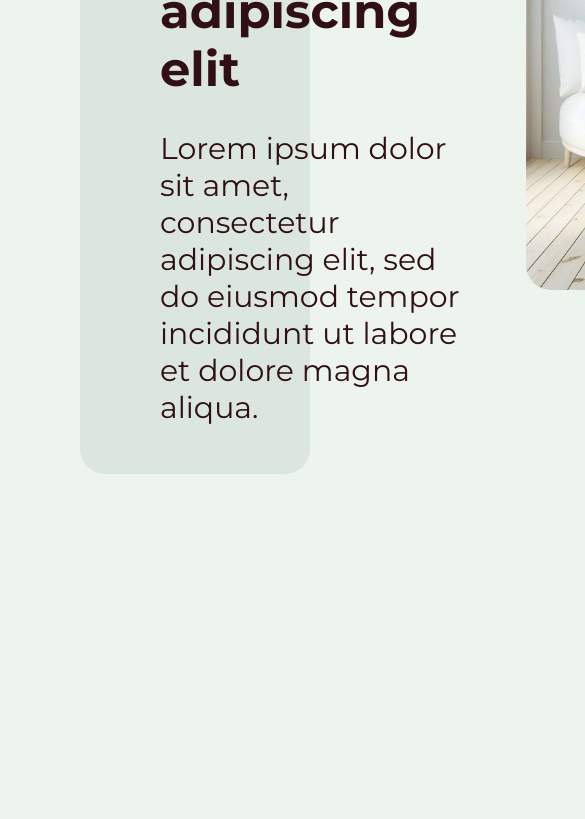
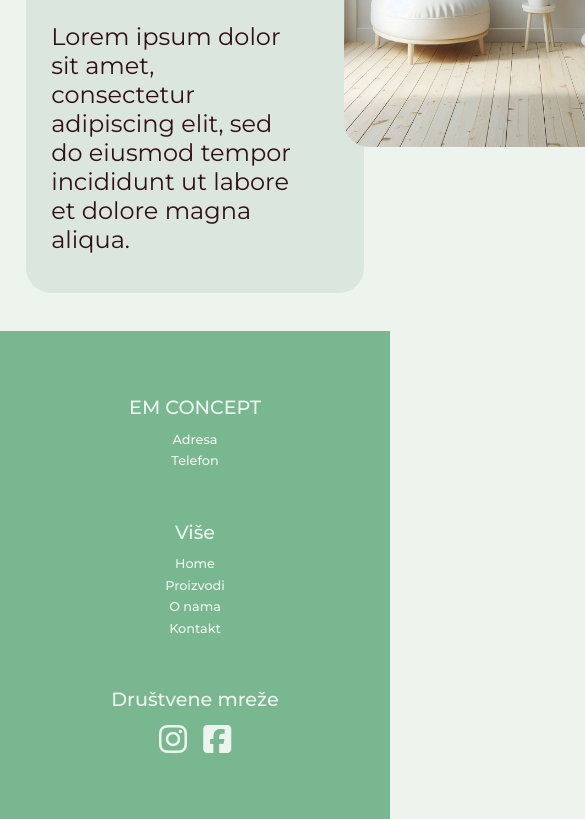
Before and after one commit to hanacatic12/em-concept, a plain HTML site: page index.html in a window 390 px wide. Shown: the part 426-1245 px from the top of the page, 585 px wide, since content can reach past the window. Before the commit the page ends 948 px from the top, so only its background shows below. Drawn offline with nearby package versions, Linux system fonts and the light colour scheme.

Commit message:
footer in progress

```diff
--- a/css/media.css
+++ b/css/media.css
@@ -16,9 +16,13 @@
     justify-content: center;
   }
 
+  .nav-a {
+    font-size: 2.4rem;
+  }
+
   .nav-a:link,
   .nav-a:visited {
-    color: #79b791;
+    color: #ffff;
   }
 
   .header {
@@ -32,6 +36,41 @@
 
   .header-nav-list-open {
     display: block;
+    z-index: 999;
+    text-shadow: 1px 1px 3px rgba(0, 0, 0, 0.3);
+  }
+
+  .nav-a:hover {
+    color: #edf4ed;
+  }
+
+  .footer-elements {
+    display: flex;
+    flex-direction: column;
+    gap: 6.4rem;
+    text-align: center;
+  }
+}
+
+@media (max-width: 1200px) {
+  html {
+    font-size: 56.25%;
+  }
+
+  .landing-page-container {
+    margin: 4.8rem 4.8rem;
+    padding: 4.8rem 4.8rem;
+  }
+}
+
+@media (max-width: 994px) {
+  html {
+    font-size: 50%;
+  }
+
+  .landing-page-container {
+    margin: 4.8rem 3.2rem;
+    padding: 4.8rem 3.2rem;
   }
 }
 
--- a/css/style.css
+++ b/css/style.css
@@ -44,7 +44,7 @@
   left: 0;
   width: 100%;
   height: 100%;
-  background-color: rgba(171, 209, 181, 0.4);
+  background-color: rgba(171, 209, 181, 0.8);
   z-index: 900;
 }
 
@@ -69,3 +69,34 @@
   border-radius: 25px;
   justify-self: end;
 }
+
+/* --- FOOTER --- */
+.footer {
+  width: 100%;
+  background-color: #79b791;
+  color: #edf4ed;
+  font-weight: 500;
+  padding: 8rem;
+}
+
+.footer-a {
+  color: #edf4ed;
+}
+
+.footer-a:hover {
+  color: #c9e4c9;
+}
+
+.heading-footer {
+  font-size: 2.4rem;
+}
+
+.icon {
+  font-size: 4rem;
+  color: #edf4ed;
+}
+
+.icon:hover {
+  cursor: pointer;
+  color: #c9e4c9;
+}
--- a/css/template.css
+++ b/css/template.css
@@ -70,6 +70,10 @@ body {
 }
 
 /* ---MARGINS--- */
+.margin-bottom-tiny {
+  margin-bottom: 0.8rem;
+}
+
 .margin-bottom-sm {
   margin-bottom: 1.6rem;
 }
--- a/index.html
+++ b/index.html
@@ -13,6 +13,22 @@
       href="https://fonts.googleapis.com/css2?family=Montserrat:ital,wght@0,100..900;1,100..900&display=swap"
       rel="stylesheet"
     />
+
+    <link
+      rel="stylesheet"
+      href="https://cdnjs.cloudflare.com/ajax/libs/font-awesome/6.5.2/css/all.min.css"
+      integrity="sha512-SnH5WK+bZxgPHs44uWIX+LLJAJ9/2PkPKZ5QiAj6Ta86w+fsb2TkcmfRyVX3pBnMFcV7oQPJkl9QevSCWr3W6A=="
+      crossorigin="anonymous"
+      referrerpolicy="no-referrer"
+    />
+    <script
+      type="module"
+      src="https://unpkg.com/ionicons@5.4.0/dist/ionicons/ionicons.esm.js"
+    ></script>
+    <script
+      nomodule=""
+      src="https://unpkg.com/ionicons@5.4.0/dist/ionicons/ionicons.js"
+    ></script>
   </head>
   <body>
     <header class="header">
@@ -75,7 +91,33 @@
         </div>
       </div>
     </main>
-    <footer></footer>
+    <footer class="footer">
+      <div class="footer-elements grid grid--3-cols">
+        <div>
+          <p class="heading-footer margin-bottom-sm footer-content">
+            EM CONCEPT
+          </p>
+          <p class="margin-bottom-tiny footer-content">Adresa</p>
+          <p class="footer-content">Telefon</p>
+        </div>
+        <div>
+          <p class="heading-footer margin-bottom-sm">Više</p>
+          <a class="footer-a"><p class="margin-bottom-tiny">Home</p></a>
+          <a class="footer-a"><p class="margin-bottom-tiny">Proizvodi</p></a>
+          <a class="footer-a"><p class="margin-bottom-tiny">O nama</p></a>
+          <a class="footer-a"><p>Kontakt</p></a>
+        </div>
+        <div>
+          <p class="heading-footer margin-bottom-sm">Društvene mreže</p>
+          <div>
+            <a href="https://google.com" target="_blank"
+              ><i class="icon fa-brands fa-instagram"></i
+            ></a>
+            <i class="icon fa-brands fa-square-facebook margin-left-sm"></i>
+          </div>
+        </div>
+      </div>
+    </footer>
     <div class="dimmed-background hidden"></div>
     <script src="main.js"></script>
   </body>
```
